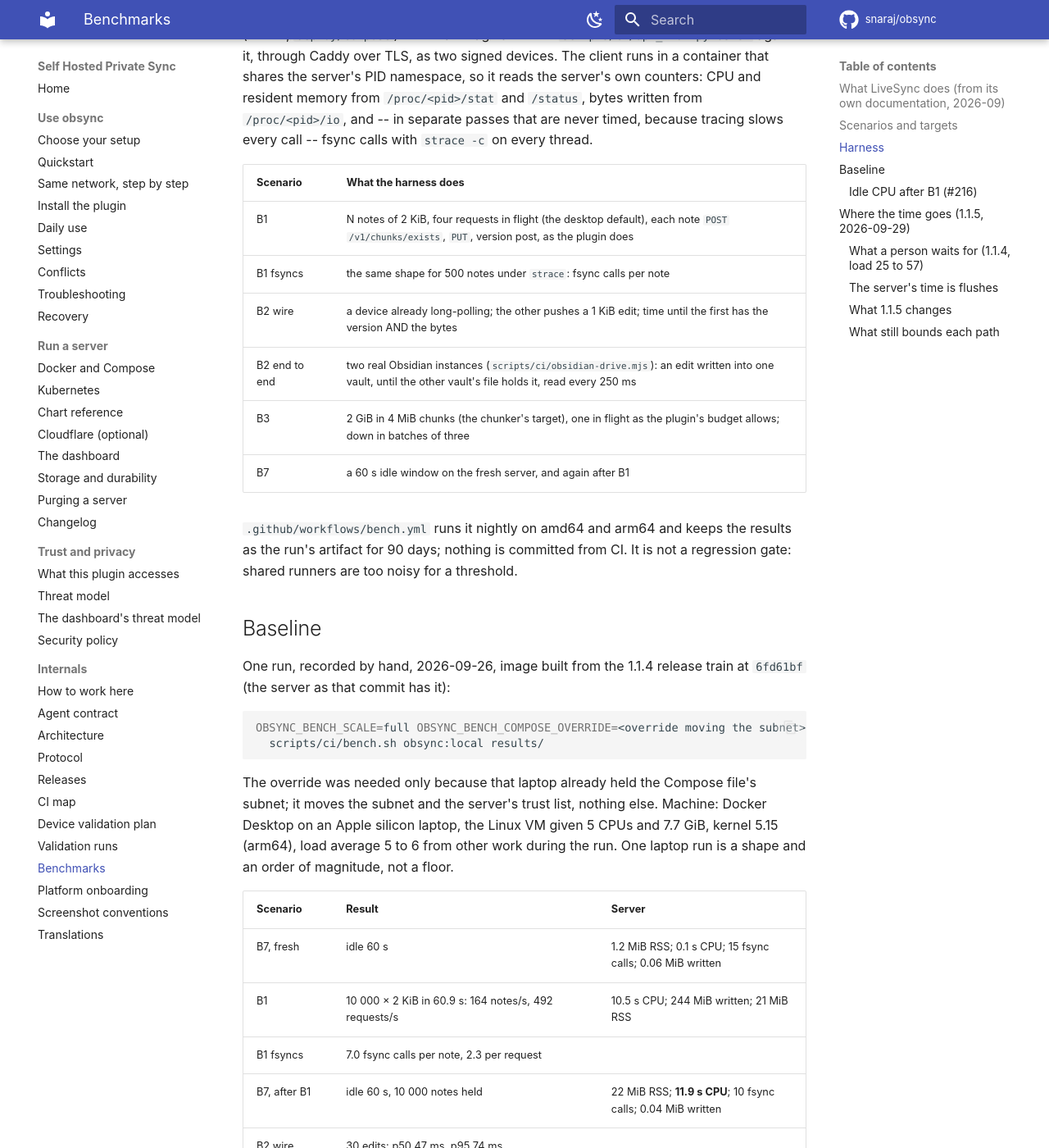
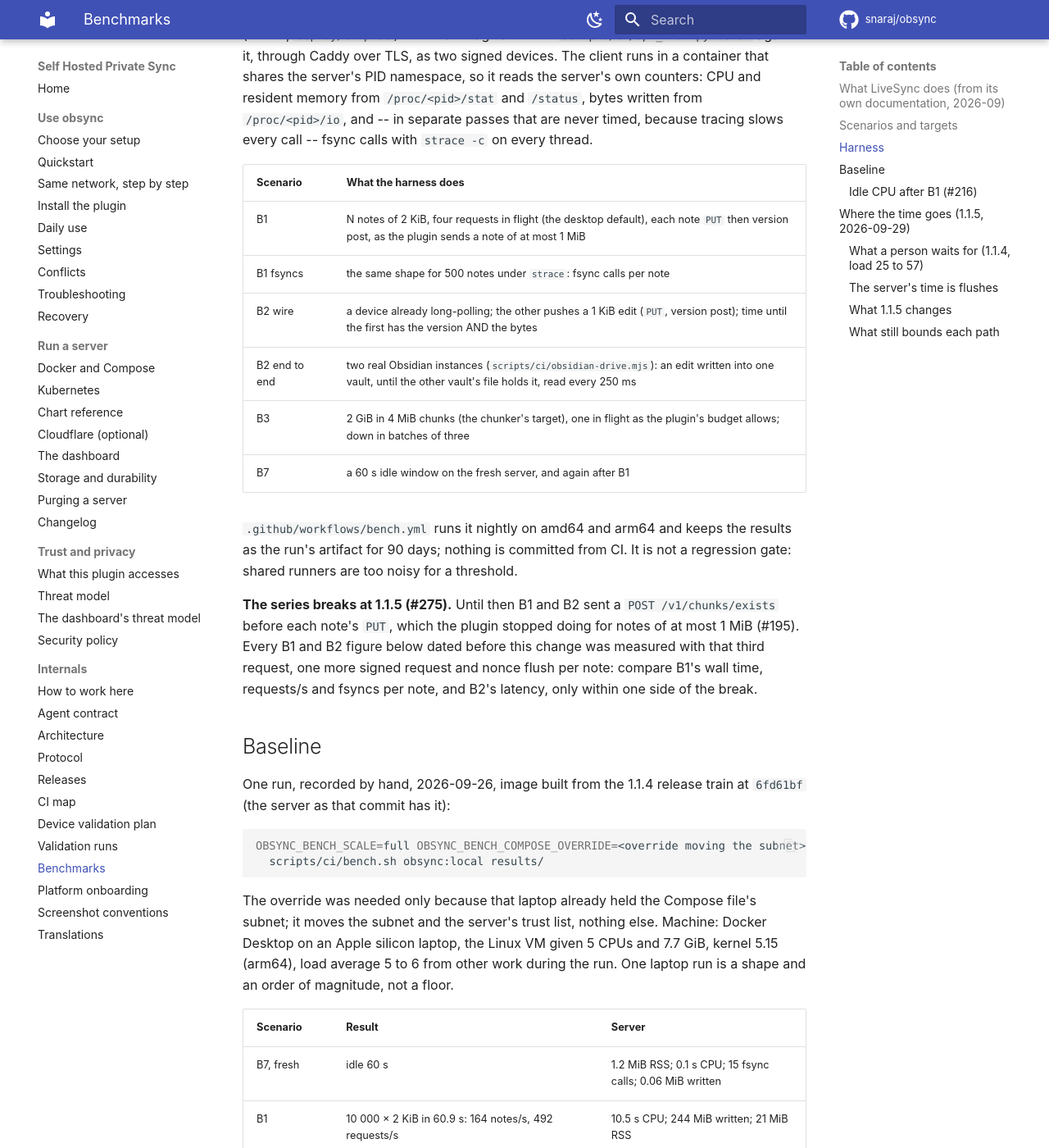
Before and after one commit to snaraj/obsync, an MkDocs documentation site: the page built from docs/benchmarks.md, in a window 1280 px wide and 1400 px high, scrolled down 1986 px. Shown: the whole window at 82% size. Built offline with MkDocs 1.6.1 and Material for MkDocs 9.7.7, drawn with Linux system fonts in a browser that asks for light colours; comment, search, counter and statistics services are not loaded; some of the changed text lies outside the part shown.

Commit message:
bench: B1 and B2 send what the plugin sends for a small note (#275)
Problem: docs/benchmarks.md said B1 pushes each note "as the plugin
does": `POST /v1/chunks/exists`, `PUT`, version post. Since #195 the
plugin PUTs a note of at most 1 MiB directly (`DIRECT_PUT_MAX`,
plugin/src/sync/push.ts), and the lane-H live upload of 7,703 files sent
40 `exists` requests in all. B1 and B2 measured one signed request and
one nonce flush per note more than any device sends.

Mechanism:

1. scripts/ci/api_flow.py: `push_notes` (B1, B1 fsyncs) and B2's edit
   send `PUT` then the version post; `NOTE_REQUESTS = 2` names the shape
   once, for the request counts and the per-request fsync ratio.
2. docs/benchmarks.md: the harness rows say what is sent, and a note marks
   the break in the series: B1 and B2 figures before 1.1.5 carry the third
   request and compare only within one side of it. The 1.1.5 speed rows
   measured with the old harness are labelled so.

Evidence: python3 -B -m unittest discover -s scripts/ci: 836 OK. The new
harness's fsyncs per note, 1.1.4-train server against this range's, are
in this range's docs commit.

+10 -14 scripts, +11 -4 docs.

- Opus5.5

```diff
--- a/docs/benchmarks.md
+++ b/docs/benchmarks.md
@@ -60,9 +60,9 @@
 
 | Scenario | What the harness does |
 | --- | --- |
-| B1 | N notes of 2 KiB, four requests in flight (the desktop default), each note `POST /v1/chunks/exists`, `PUT`, version post, as the plugin does |
+| B1 | N notes of 2 KiB, four requests in flight (the desktop default), each note `PUT` then version post, as the plugin sends a note of at most 1 MiB |
 | B1 fsyncs | the same shape for 500 notes under `strace`: fsync calls per note |
-| B2 wire | a device already long-polling; the other pushes a 1 KiB edit; time until the first has the version AND the bytes |
+| B2 wire | a device already long-polling; the other pushes a 1 KiB edit (`PUT`, version post); time until the first has the version AND the bytes |
 | B2 end to end | two real Obsidian instances (`scripts/ci/obsidian-drive.mjs`): an edit written into one vault, until the other vault's file holds it, read every 250 ms |
 | B3 | 2 GiB in 4 MiB chunks (the chunker's target), one in flight as the plugin's budget allows; down in batches of three |
 | B7 | a 60 s idle window on the fresh server, and again after B1 |
@@ -70,6 +70,13 @@
 `.github/workflows/bench.yml` runs it nightly on amd64 and arm64 and keeps the
 results as the run's artifact for 90 days; nothing is committed from CI. It is
 not a regression gate: shared runners are too noisy for a threshold.
+
+**The series breaks at 1.1.5 (#275).** Until then B1 and B2 sent a
+`POST /v1/chunks/exists` before each note's `PUT`, which the plugin stopped
+doing for notes of at most 1 MiB (#195). Every B1 and B2 figure below dated
+before this change was measured with that third request, one more signed
+request and nonce flush per note: compare B1's wall time, requests/s and
+fsyncs per note, and B2's latency, only within one side of the break.
 
 ## Baseline
 
@@ -208,8 +215,8 @@
 | --- | --- | --- |
 | B3, server CPU for 2 GiB up and down | 21.0 s, 18.3 s | 11.9 s, 11.0 s |
 | B3 up / down | 65 / 257, 68 / 310 MiB/s | 74 / 328, 83 / 339 MiB/s |
-| B1 fsyncs | 5.73, 5.70 per note | 5.69, 5.67 per note |
-| B1 | 82.1 s, 77.9 s | 76.7 s, 83.0 s |
+| B1 fsyncs (with `exists`, before #275) | 5.73, 5.70 per note | 5.69, 5.67 per note |
+| B1 (with `exists`, before #275) | 82.1 s, 77.9 s | 76.7 s, 83.0 s |
 
 Moving 2 GiB up and down costs the server 42 % less CPU: every uploaded
 byte is hashed, and every downloaded byte copied, by the two paths the
```
Also changed, not shown: 1 other file.
